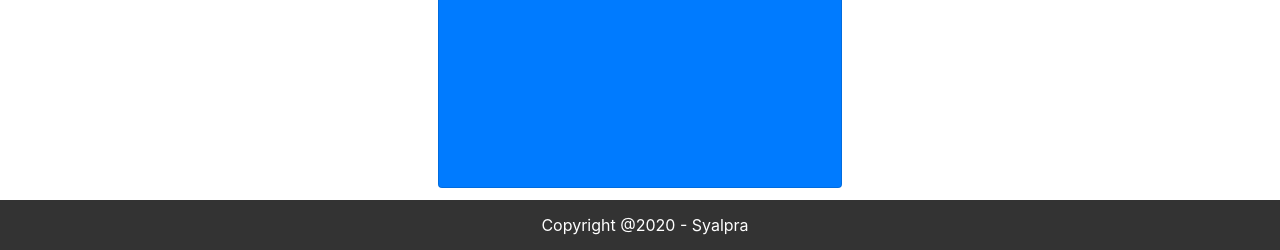
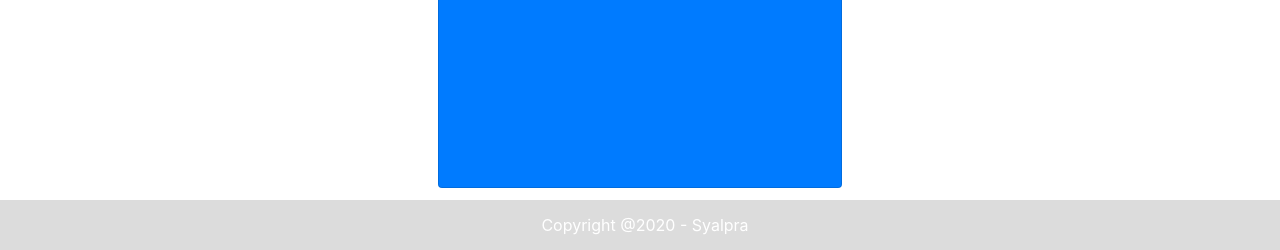
Before and after one commit to X-MarsHall/Valorant, a PHP site: page / in a window 1280 px wide. Shown: the part 1503-1753 px from the top of the page. Run offline with PHP 8.4, Linux system fonts and the light colour scheme.

Commit message:
Update style.css

```diff
--- a/style.css
+++ b/style.css
@@ -22,7 +22,7 @@ br
     height: 50px;
     padding-left: 10px;
     line-height: 50px;
-    background: #333;
+    background: #DCDCDC;
     color: #fff;
     position: absolute;
 
```
